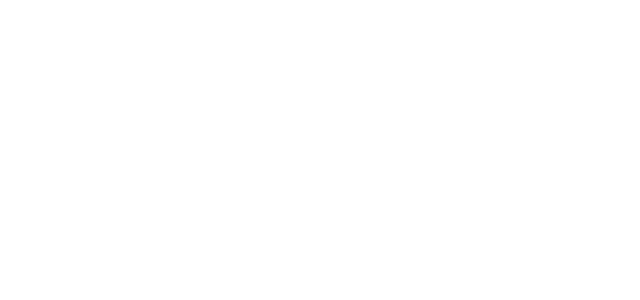
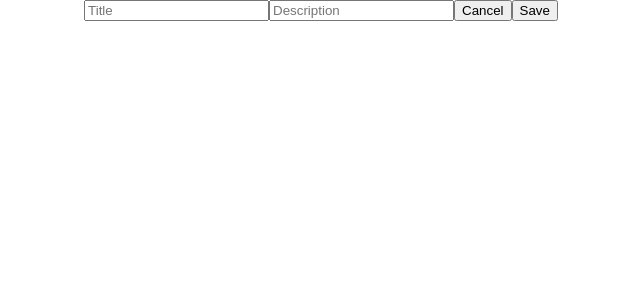
Before and after one commit to Harrisoncre8/Movie-Gallery-With-Sagas, a React (Create React App) app: page /#/edit/1 in a window 1280 px wide. Shown: the top 300 px of the page, without its empty margins (319-959 px from the left). Built offline with nearby package versions, Linux system fonts and the light colour scheme; no server answers.

Commit message:
Add edit feature for movies by id

```diff
--- a/src/components/App/App.js
+++ b/src/components/App/App.js
@@ -13,7 +13,7 @@ class App extends Component {
         <Router>
         <Route exact path='/' component={ Home } />
         <Route path='/details/:movieId' component={ Detail } />
-        <Route path='/edit' component={ Edit } />
+        <Route path='/edit/:movieId' component={ Edit } />
         </Router>
       </div>
     );
--- a/src/components/Detail/Detail.js
+++ b/src/components/Detail/Detail.js
@@ -3,7 +3,7 @@ import { connect } from 'react-redux';
 
 class Detail extends Component {
 
-  // renders the page with selectMovieSaga and id from route url parameters
+  // Renders the page with selectMovieSaga and id from route url parameters on load
   componentDidMount(){
     const movieId = this.props.match.params.movieId
     this.props.dispatch({type:`SELECT_MOVIE`, payload: movieId});
@@ -15,13 +15,16 @@ class Detail extends Component {
         {this.props.movieRedux.map((detailItem,i) =>
         <div key={i}>
           <h2>{detailItem.title}</h2>
-          <img src={detailItem.poster} alt="Popular movie"/>
+          <img src={detailItem.poster} alt={detailItem.title}/>
           <p>{detailItem.description}</p>
           <p>Genre: {detailItem.name}</p>
         </div>
         )}
         <button onClick={() => this.props.history.push('/')}>Back to List</button>
-        <button onClick={() => this.props.history.push('/edit')}>Edit</button>
+        <button onClick={() =>
+          this.props.history.push(`/edit/${this.props.match.params.movieId}`)}>
+            Edit
+        </button>
       </div>
     );
   }
--- a/src/components/Edit/Edit.js
+++ b/src/components/Edit/Edit.js
@@ -1,13 +1,62 @@
 import React, { Component } from 'react';
+import { connect } from 'react-redux';
 
 class Edit extends Component {
+
+    state = {
+        title: '',
+        description: '',
+    }
+
+    // Renders the page with selectMovieSaga and id from route url parameters
+    componentDidMount(){
+        const movieId = this.props.match.params.movieId
+        this.props.dispatch({type:`SELECT_MOVIE`, payload: movieId});
+    }
+
+    // Handle input change
+    handleChangeFor = (propertyName) => (event) => {
+        this.setState({
+            ...this.state,
+            [propertyName]: event.target.value
+        })
+    }
+
+    // Submit input change to sagas
+    submitChange = () => {
+        this.props.dispatch({
+            type: `UPDATE_MOVIE`,
+            payload: {
+                title: this.state.title,
+                description: this.state.description,
+                id: this.props.match.params.movieId
+            }
+        });
+        this.props.history.push(`/details/${this.props.match.params.movieId}`);
+    }
+
     render(){
         return(
             <div>
+                <input placeholder="Title"
+                       onChange={this.handleChangeFor('title')}
+                       defaultValue={this.props.movieRedux.title}/>
+                <input placeholder="Description"
+                       onChange={this.handleChangeFor('description')}
+                       defaultValue={this.props.movieRedux.description}/>
 
+                <button onClick={() =>
+                    this.props.history.push(`/details/${this.props.match.params.movieId}`)}>
+                        Cancel
+                </button>
+                <button onClick={this.submitChange}>Save</button>
             </div>
         )
     }
 }
 
-export default Edit;
+const mapReduxStateToProps = reduxState => ({
+    movieRedux: reduxState.genres
+  });
+
+export default connect(mapReduxStateToProps)(Edit);
--- a/src/index.js
+++ b/src/index.js
@@ -16,6 +16,7 @@ import { takeEvery, put } from 'redux-saga/effects'
 function* rootSaga() {
     yield takeEvery(`GET_MOVIE`, getMovieSaga)
     yield takeEvery(`SELECT_MOVIE`, selectMovieSaga)
+    yield takeEvery(`UPDATE_MOVIE`, updateMovieSaga)
 }
 
 // Handle GET request and response from DB
@@ -38,6 +39,19 @@ function* selectMovieSaga(action){
     }
     catch ( error ){
         console.log('Error with select GET saga request', error);
+    }
+}
+
+// Handle selected movie PUT request and response from DB
+function* updateMovieSaga(action){
+    let id = action.payload.id;
+    console.log(action.payload);
+    try{
+        yield axios.put(`/movie/edit/${id}`, action.payload);
+        yield put({type: `GET_MOVIE`})
+    }
+    catch( error ){
+        console.log('Error with updateMovieSaga PUT saga request', error);
     }
 }
 
```
Also changed, not shown: 1 other file (tests, documents, lock files or other folders).
